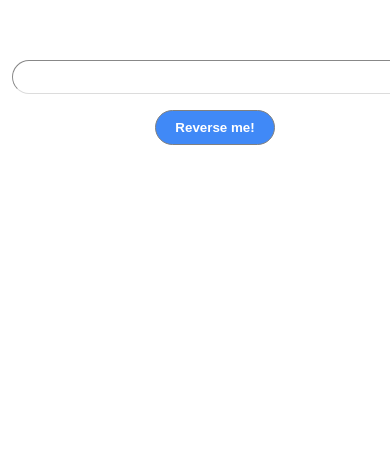
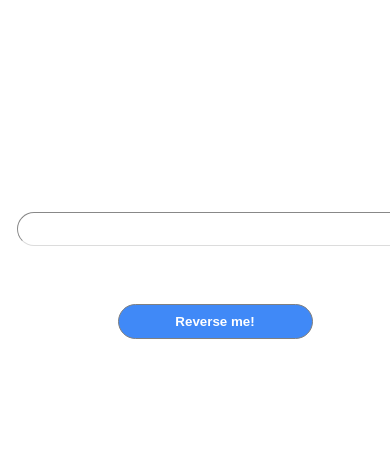
Before and after one commit to mikielmcrae/string-reverser, a plain HTML site: page index.html in a window 390 px wide. Shown: the part 183-657 px from the top of the page. Drawn offline with Linux system fonts and the light colour scheme.

Commit message:
media query

```diff
--- a/styles.css
+++ b/styles.css
@@ -28,7 +28,7 @@ section {
     font-size: 1.1rem;
     height: 100px;
 
-    max-width: 15ch;
+    max-width: 45ch;
 
     text-align: left;
 
@@ -104,3 +104,19 @@ button:active {
         text-align: center;
     }
 }
+
+@media screen and (max-width: 480px) {
+
+
+    form {
+        margin-top: 43vh;
+        width: .5vw;
+    }
+    li > input {
+        width: 100vw;
+    }
+    li > button {
+        width: 50vw;
+        margin-top: 5vh;
+    }
+}
```
